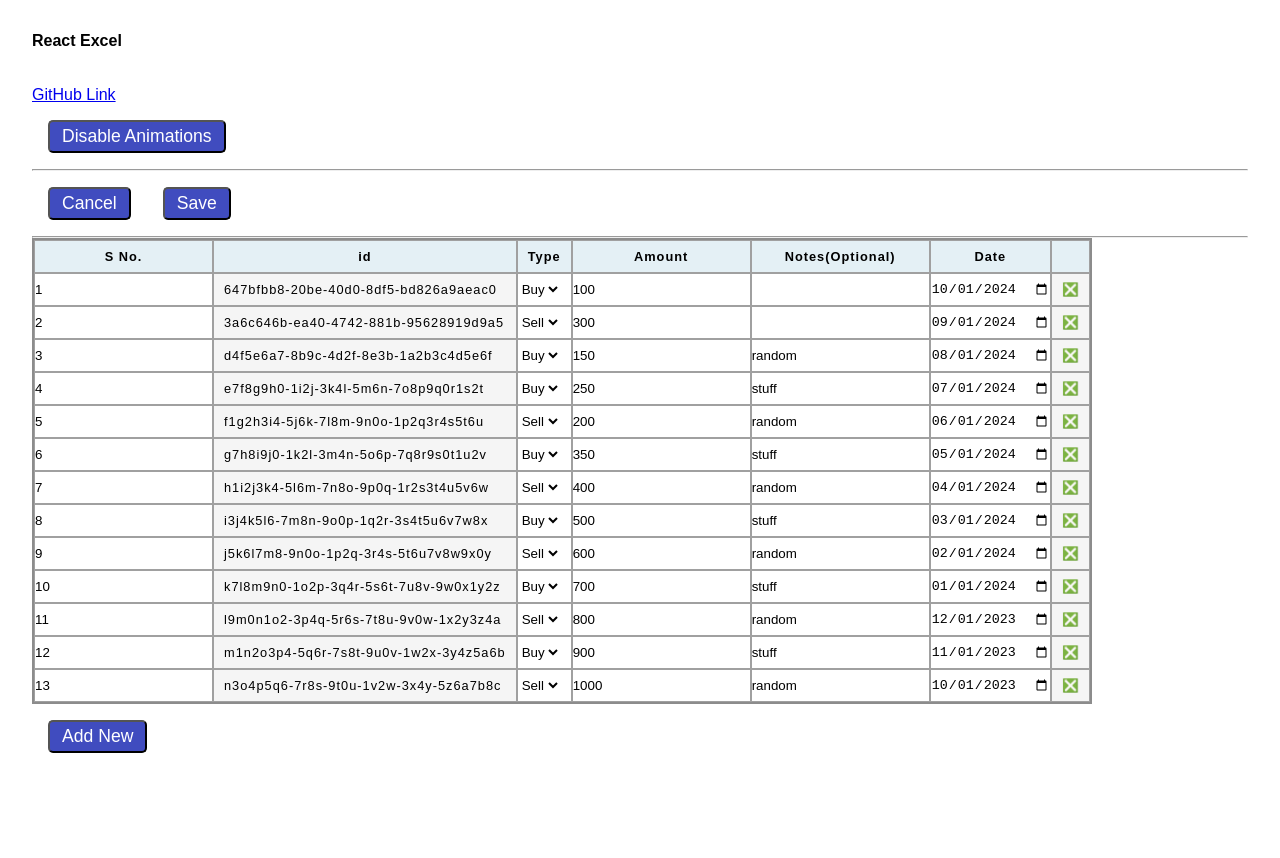
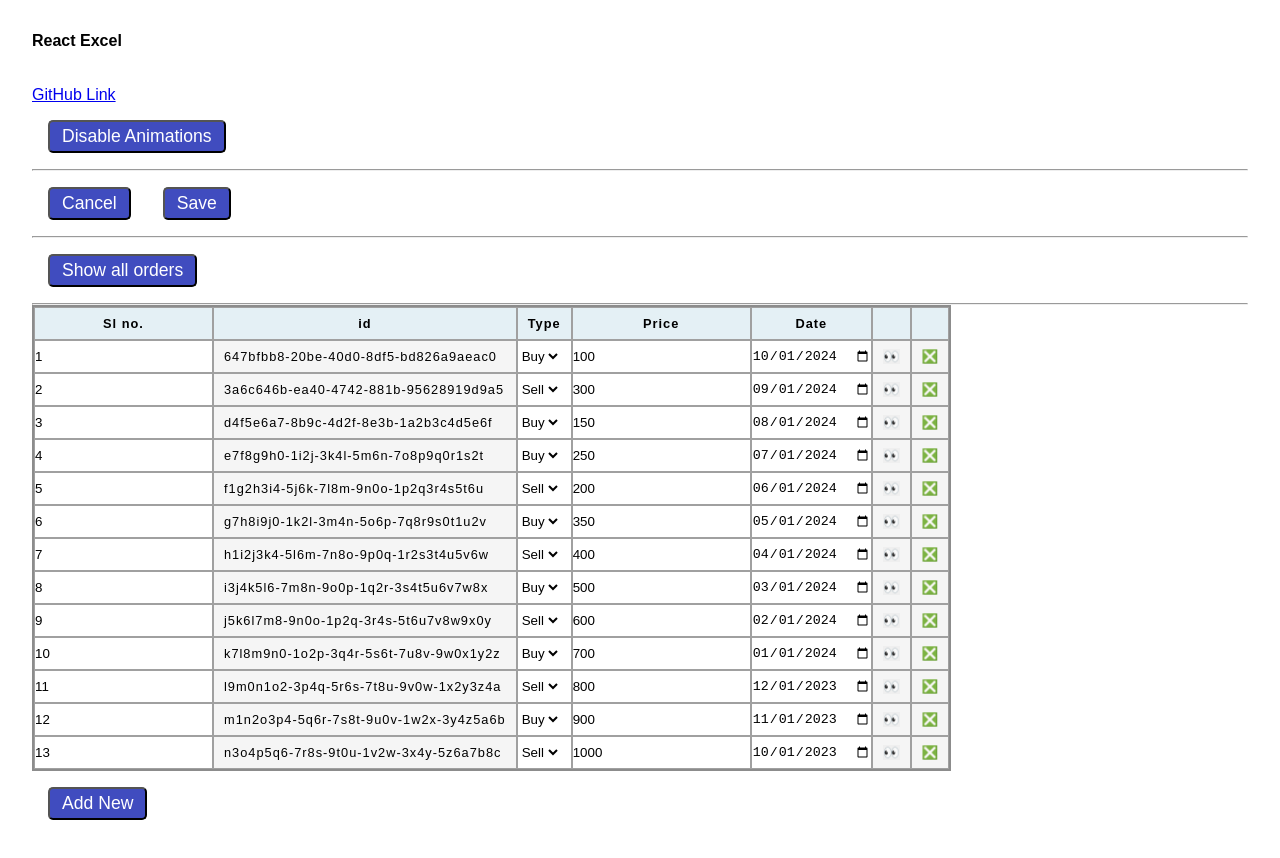
Before and after one commit to Pranay-Tej/react-excel, a React (Vite) app: page / in a window 1280 px wide. Shown: the top 858 px of the page. Before the commit the page ends 801 px from the top, so only its background shows below. Built offline with nearby package versions, Linux system fonts and the light colour scheme.

Commit message:
hide orders

```diff
--- a/src/Excel.tsx
+++ b/src/Excel.tsx
@@ -10,17 +10,21 @@ import clsx from "clsx";
 
 function Excel() {
   const {
-    data,
+    formattedData,
     isInvalid,
     updatedOrdersIdsSet,
     handleValueChange,
     addNewRow,
     handleCancel,
     handleSave,
+    hideRow,
+    showAllRows,
     deleteRow,
   } = useExcelContext();
   const [isAnimationsEnabled, setIsAnimationsEnabled] = useState(true);
-  const [parent, enableAnimations] = useAutoAnimate(/* optional config */);
+  const [parent, enableAnimations] = useAutoAnimate({
+    duration: 600,
+  });
 
   return (
     <div>
@@ -45,30 +49,39 @@ function Excel() {
       </button>
 
       <hr />
+
+      <button className="btn" onClick={showAllRows} disabled={isInvalid}>
+        Show all orders
+      </button>
+
+      <hr />
       <table>
         <thead>
           <tr>
-            <th>S No.</th>
+            {/* <th>Sl no. (read)</th> */}
+            <th>Sl no.</th>
             <th>id</th>
             <th>Type</th>
-            <th>Amount</th>
-            <th>Notes(Optional)</th>
+            <th>Price</th>
+            {/* <th>Notes(Optional)</th> */}
             <th>Date</th>
+            <th></th>
             <th></th>
           </tr>
         </thead>
         <tbody ref={parent}>
-          {data.map((d, idx) => (
+          {formattedData.map((d) => (
             // <tr key={d.id} className={d.id.includes(NEW_ORDER_PREFIX) ? 'new' : ''}>
             <tr
-              key={`${d.id}-${idx}`}
+              key={d.id}
               className={clsx({
                 new: d.id.includes(NEW_ORDER_PREFIX),
                 edited: updatedOrdersIdsSet.has(d.id),
               })}
             >
+              {/* <td>{d.position}</td> */}
               <td>
-                <SerialNumField currentIndex={idx} />
+                <SerialNumField currentPosition={d.position} key={d.position} />
               </td>
               <td>{d.id}</td>
               <td>
@@ -97,7 +110,7 @@ function Excel() {
                   })}
                 />
               </td>
-              <td>
+              {/* <td>
                 <input
                   type="text"
                   value={d.notes ?? ""}
@@ -106,7 +119,7 @@ function Excel() {
                   }
                   // className={isInvalidNotes(d.notes) ? "error" : ""}
                 />
-              </td>
+              </td> */}
               <td>
                 <input
                   type="date"
@@ -117,7 +130,20 @@ function Excel() {
                 />
               </td>
               <td>
-                <button className="delete-btn" onClick={() => deleteRow(d.id)}>
+                <button
+                  className="delete-btn"
+                  onClick={() => hideRow(d.id)}
+                  title="hide row"
+                >
+                  👀
+                </button>
+              </td>
+              <td>
+                <button
+                  className="delete-btn"
+                  onClick={() => deleteRow(d.id)}
+                  title="delete"
+                >
                   ❎
                 </button>
               </td>
--- a/src/ExcelContextProvider.tsx
+++ b/src/ExcelContextProvider.tsx
@@ -1,15 +1,22 @@
 import React, { useEffect, useMemo, useRef, useState } from "react";
 import { v4 as uuidv4 } from "uuid";
 import { ExcelContext } from "./excelContext";
-import type { ApiPayload, ApiPayloadOrder, Order, Uuid } from "./models";
+import type {
+  ApiPayload,
+  ApiPayloadOrder,
+  LocalOrder,
+  Order,
+  Uuid,
+} from "./models";
 import { NEW_ORDER_PREFIX, initialData } from "./constants";
 import { isInvalidAmount } from "./util";
 
 const ExcelContextProvider = (props: { children: React.ReactNode }) => {
   const [apiData, setApiData] = useState<Order[]>(initialData);
-  const [data, setData] = useState<Order[]>([]);
+  const [data, setData] = useState<LocalOrder[]>([]);
 
   const [updatedOrdersIds, setUpdatedOrdersIds] = useState<Uuid[]>([]);
+  const [hiddenOrderIds, setHiddenOrderIds] = useState<Uuid[]>([]);
   const deletedOrdersIdSet = useRef<Set<Uuid>>(new Set());
   const isReOrdered = useRef(false);
 
@@ -17,8 +24,18 @@ const ExcelContextProvider = (props: { children: React.ReactNode }) => {
     return new Set(updatedOrdersIds);
   }, [updatedOrdersIds]);
 
+  const hiddenOrdersIdSet = useMemo<Set<Uuid>>(() => {
+    return new Set(hiddenOrderIds);
+  }, [hiddenOrderIds]);
+
+  const formattedData = useMemo(() => {
+    return data
+      .filter(({ id }) => !hiddenOrdersIdSet.has(id))
+      .sort((a, b) => a.position - b.position);
+  }, [data, hiddenOrdersIdSet]);
+
   useEffect(() => {
-    setData([...apiData]);
+    setData(apiData.map((d, idx) => ({ ...d, position: idx + 1 })));
   }, [apiData]);
 
   const isInvalid = useMemo(() => {
@@ -44,13 +61,14 @@ const ExcelContextProvider = (props: { children: React.ReactNode }) => {
         notes: `Order notes`,
         date: new Date(),
         type: "buy",
+        position: oldData.length + 1,
       },
     ]);
     isReOrdered.current = true;
   };
 
   const handleCancel = () => {
-    setData([...apiData]);
+    setData(apiData.map((d, idx) => ({ ...d, position: idx + 1 })));
     setUpdatedOrdersIds([]);
     deletedOrdersIdSet.current.clear();
     isReOrdered.current = false;
@@ -66,14 +84,26 @@ const ExcelContextProvider = (props: { children: React.ReactNode }) => {
       .filter((d) => d.id.includes(NEW_ORDER_PREFIX))
       .map((d) => {
         const { amount, date, notes, type } = d;
-        return { amount, date, notes, type, id: d.id.replace(NEW_ORDER_PREFIX, "") };
+        return {
+          amount,
+          date,
+          notes,
+          type,
+          id: d.id.replace(NEW_ORDER_PREFIX, ""),
+        };
       });
 
     const payload: ApiPayload = {
       new_orders: newOrders,
       modified_orders: updatedOrders,
       deleted_orders: Array.from(deletedOrdersIdSet.current),
-      ...(isReOrdered.current && { updated_arrangement: data.map((d) => d.id.includes(NEW_ORDER_PREFIX) ? d.id.replace(NEW_ORDER_PREFIX, "") : d.id) })
+      ...(isReOrdered.current && {
+        updated_arrangement: data.map((d) =>
+          d.id.includes(NEW_ORDER_PREFIX)
+            ? d.id.replace(NEW_ORDER_PREFIX, "")
+            : d.id
+        ),
+      }),
     };
 
     // call api, get new data
@@ -90,6 +120,14 @@ const ExcelContextProvider = (props: { children: React.ReactNode }) => {
     isReOrdered.current = false;
   };
 
+  const hideRow = (id: Uuid) => {
+    setHiddenOrderIds((curr) => [...curr, id]);
+  };
+
+  const showAllRows = () => {
+    setHiddenOrderIds([]);
+  }
+
   const deleteRow = (id: Uuid) => {
     setData((oldData) => oldData.filter((d) => d.id !== id));
     if (!id.includes(NEW_ORDER_PREFIX)) {
@@ -98,11 +136,13 @@ const ExcelContextProvider = (props: { children: React.ReactNode }) => {
     isReOrdered.current = true;
   };
 
-  const swapRows = (idxOne: number, idxTwo: number) => {
+  const swapRows = (currentPosition: number, newPosition: number) => {
     setData((curr) => {
-      const temp = curr[idxOne];
-      curr[idxOne] = curr[idxTwo];
-      curr[idxTwo] = temp;
+      const temp = curr[currentPosition - 1];
+      curr[currentPosition - 1] = curr[newPosition - 1];
+      curr[currentPosition - 1].position = currentPosition;
+      curr[newPosition - 1] = temp;
+      curr[newPosition - 1].position = newPosition;
       return [...curr];
     });
     isReOrdered.current = true;
@@ -112,12 +152,15 @@ const ExcelContextProvider = (props: { children: React.ReactNode }) => {
     <ExcelContext.Provider
       value={{
         data,
+        formattedData,
         isInvalid,
         updatedOrdersIdsSet,
         handleValueChange,
         addNewRow,
         handleCancel,
         handleSave,
+        hideRow,
+        showAllRows,
         deleteRow,
         swapRows,
       }}
--- a/src/SerilaNumField.tsx
+++ b/src/SerilaNumField.tsx
@@ -3,11 +3,11 @@ import { useExcelContext } from "./excelContext";
 import debounce from 'lodash/debounce';
 
 type Props = {
-    currentIndex: number;
+    currentPosition: number;
 }
 
 export default function SerialNumField(props: Props) {
-    const [value, setValue] = useState(props.currentIndex + 1);
+    const [value, setValue] = useState(props.currentPosition);
 
     const { data, swapRows } = useExcelContext()
 
@@ -19,7 +19,7 @@ export default function SerialNumField(props: Props) {
 
     const handleChange = (e: React.ChangeEvent<HTMLInputElement>) => {
 
-        let newNumber = Number(e.target.value);
+        let newNumber = Math.floor(Number(e.target.value));
 
         if (newNumber < 1) {
             newNumber = 1;
@@ -32,7 +32,7 @@ export default function SerialNumField(props: Props) {
         setValue(newNumber);
 
 
-        debouncedSwapRows(props.currentIndex, newNumber - 1);
+        debouncedSwapRows(props.currentPosition, newNumber);
         // swapRows(props.currentIndex, newNumber - 1);
     }
 
--- a/src/excelContext.ts
+++ b/src/excelContext.ts
@@ -2,10 +2,11 @@ import {
   createContext,
   useContext
 } from "react";
-import type { Order, Uuid } from "./models";
+import type { LocalOrder, Order, Uuid } from "./models";
 
 type Context = {
-  data: Order[];
+  data: LocalOrder[];
+  formattedData: LocalOrder[];
   isInvalid: boolean;
   updatedOrdersIdsSet: Set<Uuid>;
   handleValueChange: (updatedValues: Partial<Order>, id: Uuid) => void;
@@ -13,11 +14,14 @@ type Context = {
   handleCancel: () => void;
   handleSave: () => void;
   deleteRow: (id: Uuid) => void;
+  hideRow: (id: Uuid) => void;
+  showAllRows: () => void;
   swapRows: (idxOne: number, id2: number) => void;
 };
 
 const ExcelContext = createContext<Context>({
   data: [],
+  formattedData: [],
   isInvalid: false,
   updatedOrdersIdsSet: new Set(),
   handleValueChange: () => {},
@@ -25,6 +29,8 @@ const ExcelContext = createContext<Context>({
   handleCancel: () => {},
   handleSave: () => {},
   deleteRow: () => {},
+  hideRow: () => {},
+  showAllRows: () => {},
   swapRows: () => {},
 });
 
```
Also changed, not shown: src/models.ts (+7 -3 lines).
